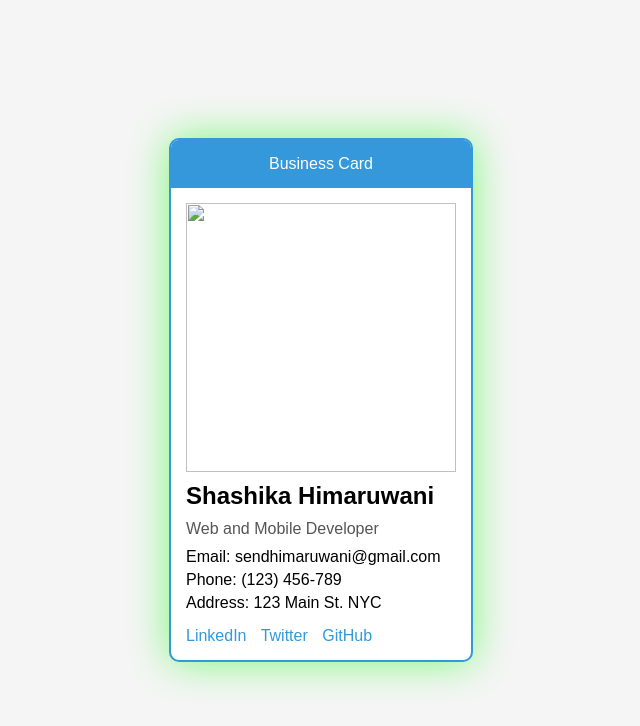
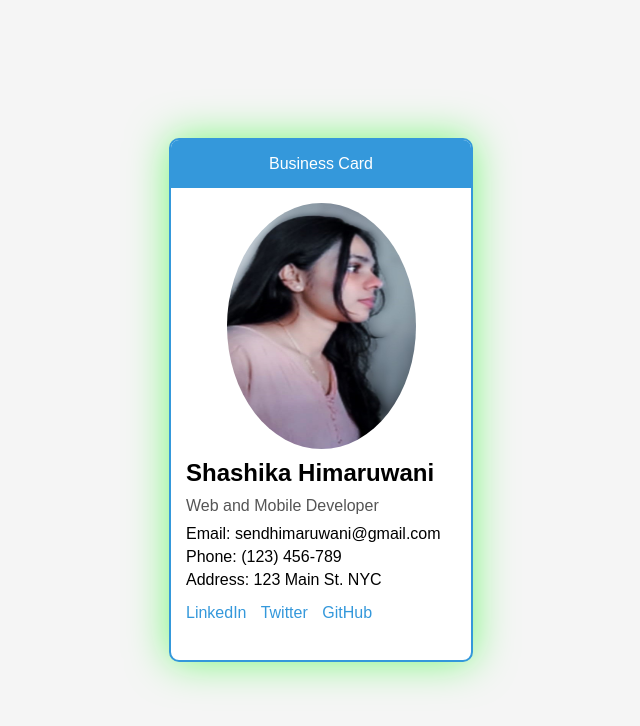
Before and after one commit to shashika-himaruwani/business_card, a plain HTML site: page index.html in a window 1280 px wide. Shown: the whole page, without its empty margins (319-959 px from the left). Drawn offline with Linux system fonts and the light colour scheme.

Commit message:
add image

```diff
--- a/index.html
+++ b/index.html
@@ -32,8 +32,12 @@
       }
 
       .profile-image {
-        width: 100%;
-        height: 100%;
+        width: 70%;
+        height: 50%;
+        border-radius: 50%;
+        margin-left: auto;
+        margin-right: auto;
+
       }
 
       .header {
@@ -142,7 +146,7 @@
     <div class="business-card">
       <div class="header">Business Card</div>
       <div class="contact-info">
-        <img class="profile-image" src="radika-profile.jpeg" alt="" />
+        <img class="profile-image" src="now.jpeg" alt="" />
         <div class="name">Shashika Himaruwani</div>
         <div class="job-title">Web and Mobile Developer</div>
         <div class="contact-details">
```
Also changed, not shown: now.jpeg (added).
